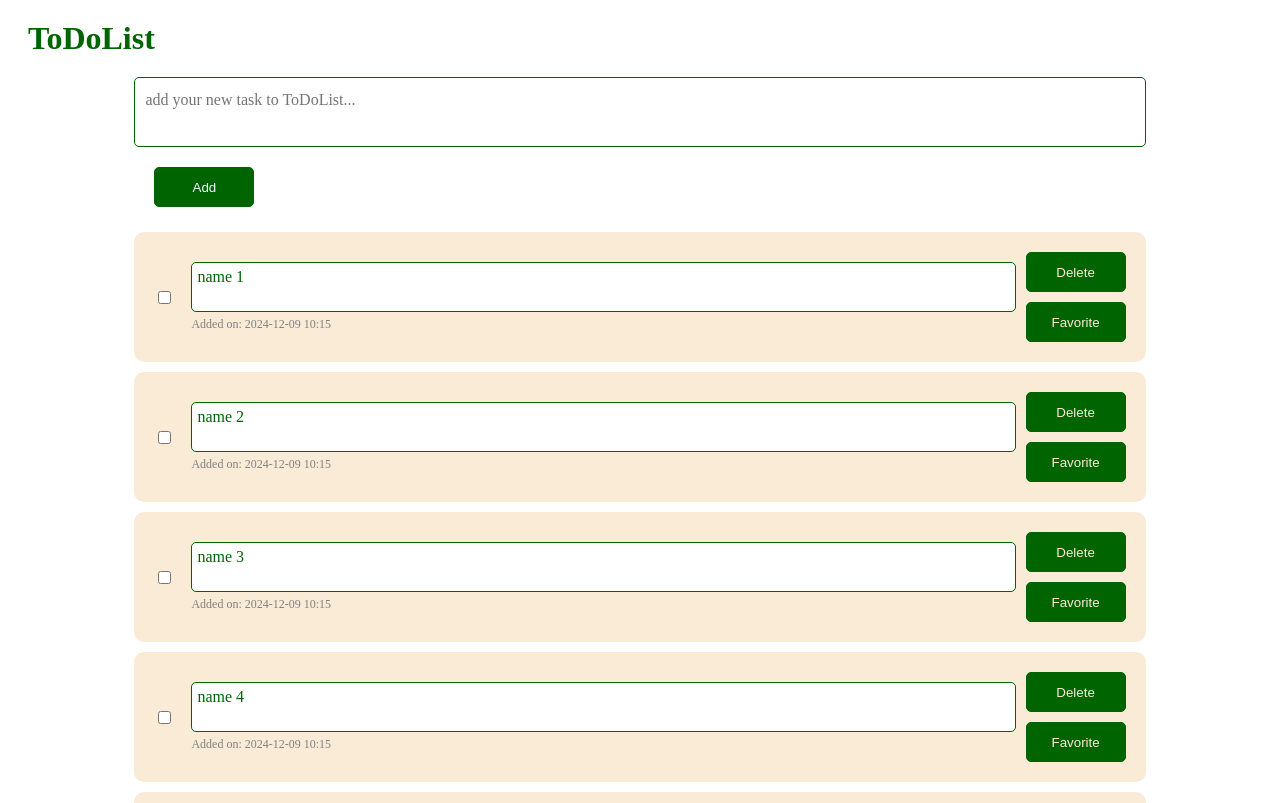
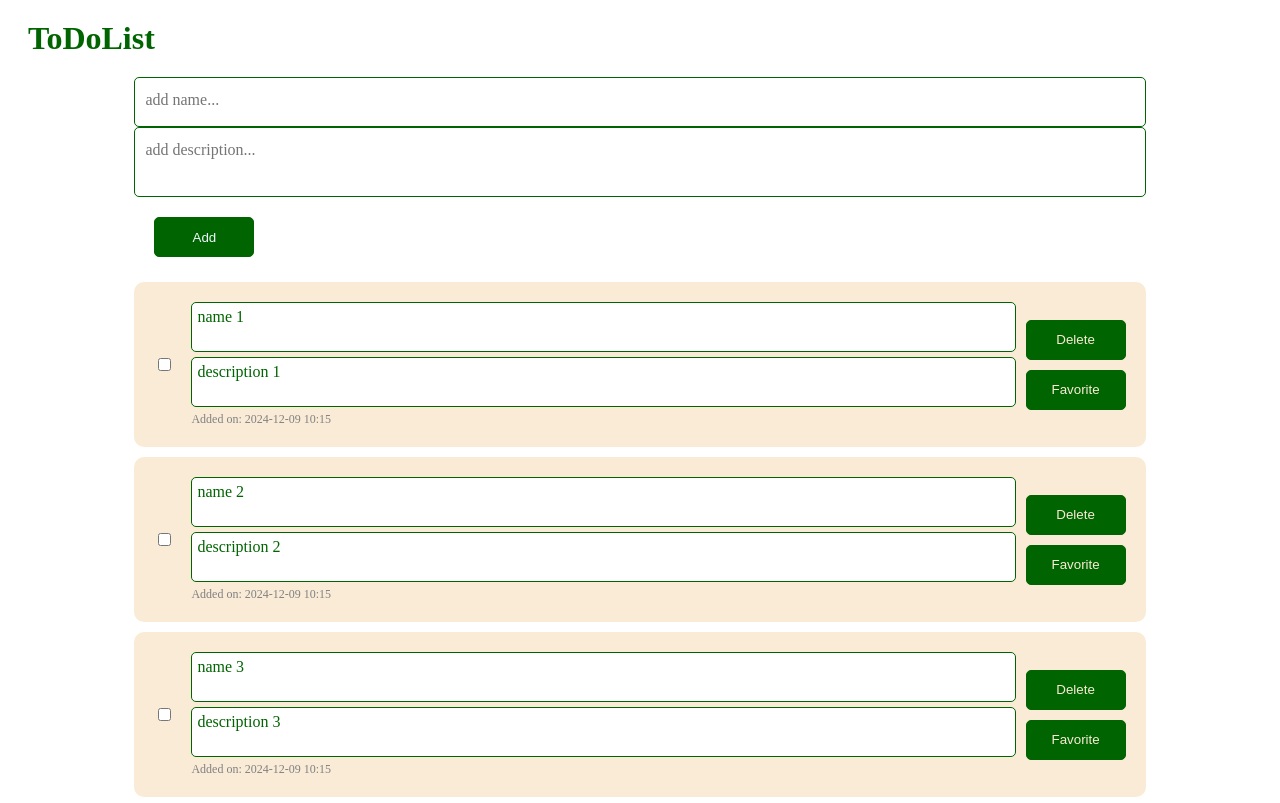
Before and after one commit to AntoninaSemkina/module19vuex, a Vue app: page / in a window 1280 px wide. Shown: the top 803 px of the page. Built offline with nearby package versions, Linux system fonts and the light colour scheme.

Commit message:
add description

```diff
--- a/src/components/TodoItem.vue
+++ b/src/components/TodoItem.vue
@@ -4,6 +4,7 @@
       <input type="checkbox" v-model="isChecked" class="checkbox" />
       <div class="details">
         <div class="name">{{ name }}</div>
+        <div class="description">{{ description }}</div>
         <div class="time">Added on: {{ time }}</div>
       </div>
       <div class="actions">
@@ -19,7 +20,7 @@
 <script>
 export default {
   name: "TodoItem",
-  props: ["id", "name", "done", "time"],
+  props: ["id", "name", "done", "time", "description"],
   data() {
     return {
       isChecked: false, // Локальное состояние для чекбокса
@@ -62,7 +63,8 @@ export default {
   gap: 5px;
 }
 
-.name {
+.name,
+.description {
   min-height: 50px;
   max-height: 100px;
   overflow-y: auto;
--- a/src/components/TodoList.vue
+++ b/src/components/TodoList.vue
@@ -2,8 +2,13 @@
   <div class="container">
     <textarea
       v-model="itemName"
-      class="text-input"
-      placeholder="add your new task to ToDoList..."
+      class="name-input"
+      placeholder="add name..."
+    ></textarea>
+    <textarea
+      v-model="itemDescription"
+      class="description-input"
+      placeholder="add description..."
     ></textarea>
     <button class="add-btn" @click="handleAddItem">Add</button>
 
@@ -11,6 +16,7 @@
       <TodoItem
         :id="ListItem.id"
         :name="ListItem.name"
+        :description="ListItem.description"
         :done="ListItem.done"
         :time="ListItem.time"
         @remove="removeItem"
@@ -30,6 +36,7 @@ export default {
   data() {
     return {
       itemName: "", // Локальное поле для новой задачи
+      itemDescription: "", // Локальное поле для новой задачи
     };
   },
   computed: {
@@ -47,9 +54,12 @@ export default {
           id: Date.now(), // Уникальный ID
           name: this.itemName,
           done: false,
+          description: this.itemDescription,
           time: currentTime,
         });
         this.itemName = ""; // Очистка поля
+
+        this.itemDescription = ""; // Очистка поля
       }
     },
   },
@@ -79,7 +89,22 @@ export default {
   transition: background 0.3s;
   margin: 20px;
 }
-.text-input {
+.name-input {
+  width: 100%;
+  height: 50px;
+  padding: 10px;
+  border: 1px solid darkgreen;
+  border-radius: 5px;
+  box-sizing: border-box;
+  resize: none;
+  overflow-y: auto;
+  font-family: inherit;
+  font-size: 16px;
+  line-height: 1.5;
+  white-space: pre-wrap;
+  color: darkgreen;
+}
+.description-input {
   width: 100%;
   max-height: 500px;
   padding: 10px;
--- a/src/store/modules/todo.js
+++ b/src/store/modules/todo.js
@@ -1,10 +1,40 @@
 const state = {
   todoList: [
-    { id: 1, name: "name 1", done: false, time: "2024-12-09 10:15" },
-    { id: 2, name: "name 2", done: false, time: "2024-12-09 10:15" },
-    { id: 3, name: "name 3", done: false, time: "2024-12-09 10:15" },
-    { id: 4, name: "name 4", done: false, time: "2024-12-09 10:15" },
-    { id: 5, name: "name 5", done: false, time: "2024-12-09 10:15" },
+    {
+      id: 1,
+      name: "name 1",
+      description: "description 1",
+      done: false,
+      time: "2024-12-09 10:15",
+    },
+    {
+      id: 2,
+      name: "name 2",
+      description: "description 2",
+      done: false,
+      time: "2024-12-09 10:15",
+    },
+    {
+      id: 3,
+      name: "name 3",
+      description: "description 3",
+      done: false,
+      time: "2024-12-09 10:15",
+    },
+    {
+      id: 4,
+      name: "name 4",
+      description: "description 4",
+      done: false,
+      time: "2024-12-09 10:15",
+    },
+    {
+      id: 5,
+      name: "name 5",
+      description: "description 5",
+      done: false,
+      time: "2024-12-09 10:15",
+    },
   ],
   nextId: 6, // Счётчик для новых задач
 };
```
